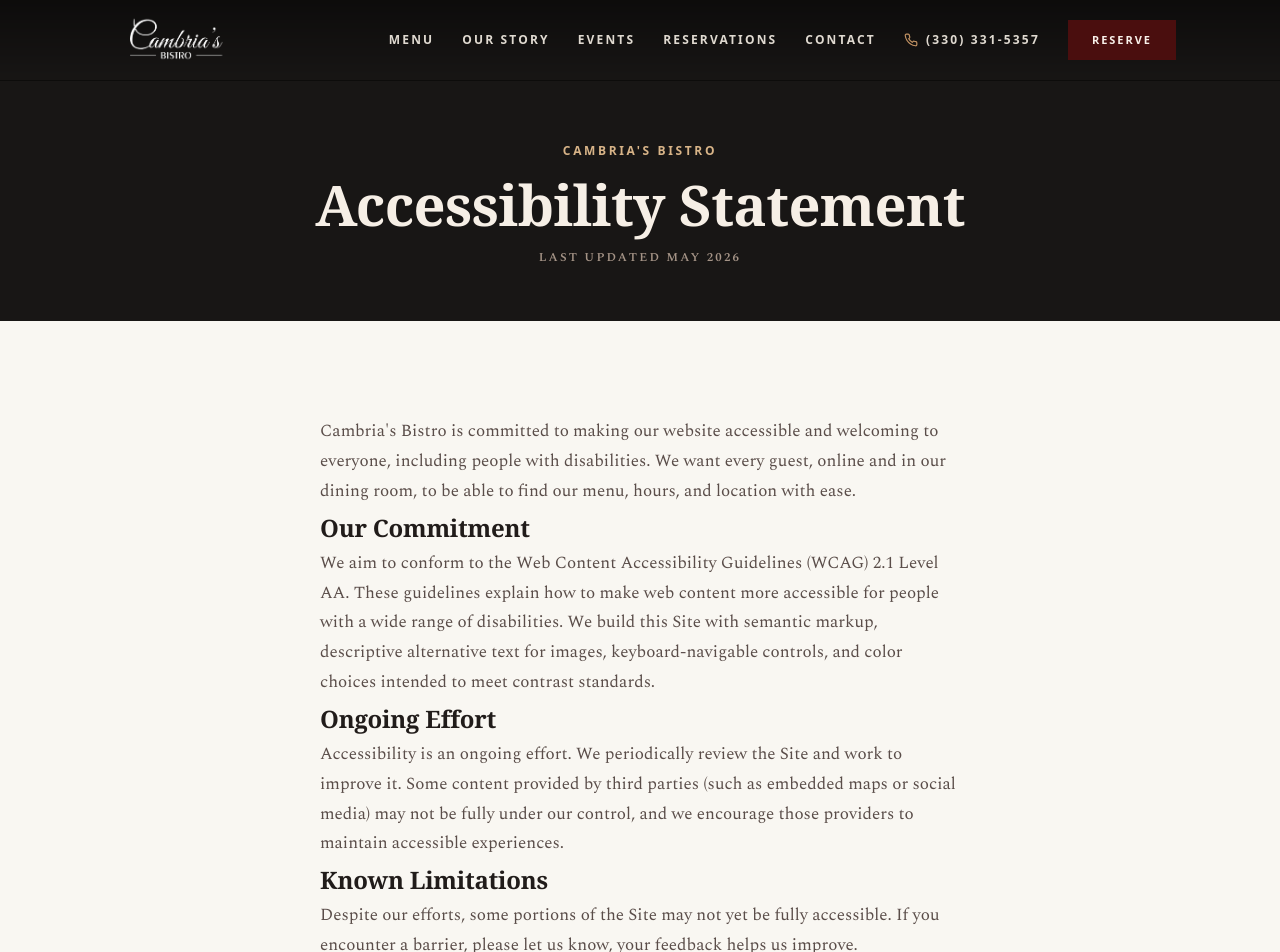
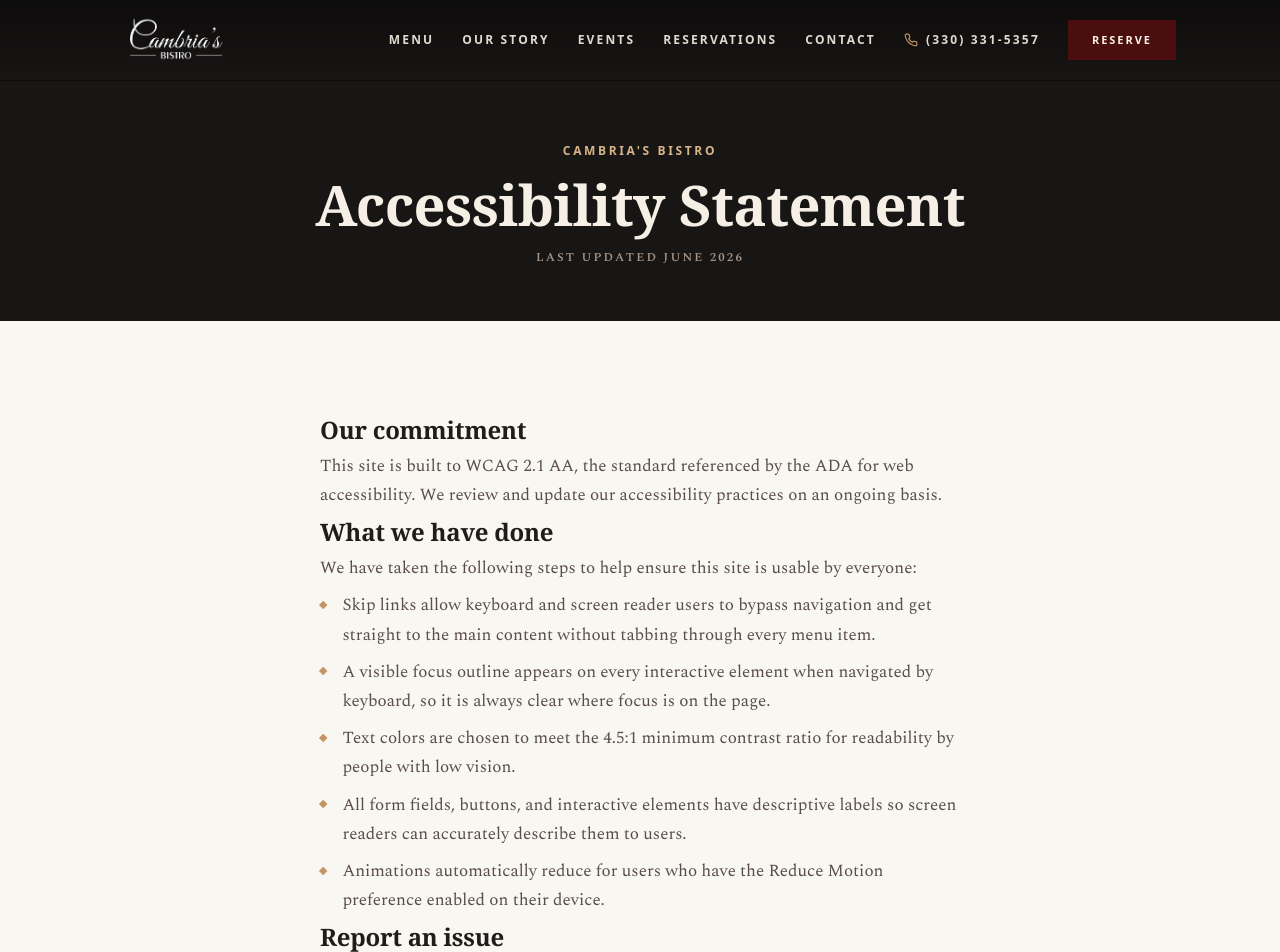
Before and after one commit to adamloomis-lab/cambria, a React (Vite) app: page /accessibility in a window 1280 px wide. Shown: the top 952 px of the page. Built offline with nearby package versions, Linux system fonts and the light colour scheme.

Commit message:
a11y: update accessibility statement to WCAG 2.1 AA + footer link

```diff
--- a/src/pages/Accessibility.tsx
+++ b/src/pages/Accessibility.tsx
@@ -3,40 +3,45 @@
 
 export default function Accessibility() {
   return (
-    <LegalLayout title="Accessibility Statement" updated="May 2026">
+    <LegalLayout title="Accessibility Statement" updated="June 2026">
+      <h2>Our commitment</h2>
       <p>
-        {company.name} is committed to making our website accessible and welcoming to everyone, including
-        people with disabilities. We want every guest, online and in our dining room, to be able to find
-        our menu, hours, and location with ease.
+        This site is built to WCAG 2.1 AA, the standard referenced by the ADA for web accessibility.
+        We review and update our accessibility practices on an ongoing basis.
       </p>
 
-      <h2>Our Commitment</h2>
+      <h2>What we have done</h2>
       <p>
-        We aim to conform to the Web Content Accessibility Guidelines (WCAG) 2.1 Level AA. These guidelines
-        explain how to make web content more accessible for people with a wide range of disabilities. We
-        build this Site with semantic markup, descriptive alternative text for images, keyboard-navigable
-        controls, and color choices intended to meet contrast standards.
+        We have taken the following steps to help ensure this site is usable by everyone:
       </p>
+      <ul>
+        <li>
+          Skip links allow keyboard and screen reader users to bypass navigation and get straight to
+          the main content without tabbing through every menu item.
+        </li>
+        <li>
+          A visible focus outline appears on every interactive element when navigated by keyboard,
+          so it is always clear where focus is on the page.
+        </li>
+        <li>
+          Text colors are chosen to meet the 4.5:1 minimum contrast ratio for readability by people
+          with low vision.
+        </li>
+        <li>
+          All form fields, buttons, and interactive elements have descriptive labels so screen
+          readers can accurately describe them to users.
+        </li>
+        <li>
+          Animations automatically reduce for users who have the Reduce Motion preference enabled
+          on their device.
+        </li>
+      </ul>
 
-      <h2>Ongoing Effort</h2>
+      <h2>Report an issue</h2>
       <p>
-        Accessibility is an ongoing effort. We periodically review the Site and work to improve it. Some
-        content provided by third parties (such as embedded maps or social media) may not be fully under
-        our control, and we encourage those providers to maintain accessible experiences.
-      </p>
-
-      <h2>Known Limitations</h2>
-      <p>
-        Despite our efforts, some portions of the Site may not yet be fully accessible. If you encounter a
-        barrier, please let us know, your feedback helps us improve.
-      </p>
-
-      <h2>Contact Us About Accessibility</h2>
-      <p>
-        If you have trouble accessing any part of this Site, or have a suggestion, please call us at{' '}
-        <a href={company.phoneHref}>{company.phone}</a> or visit us at {company.addressOneLine}. We&rsquo;ll
-        do our best to provide the information you need in a way that works for you, and to address the
-        issue promptly.
+        If you encounter any accessibility barrier on this site, please reach out and we will
+        address it promptly. You can call us at{' '}
+        <a href={company.phoneHref}>{company.phone}</a> and we will be happy to help.
       </p>
     </LegalLayout>
   )
```
